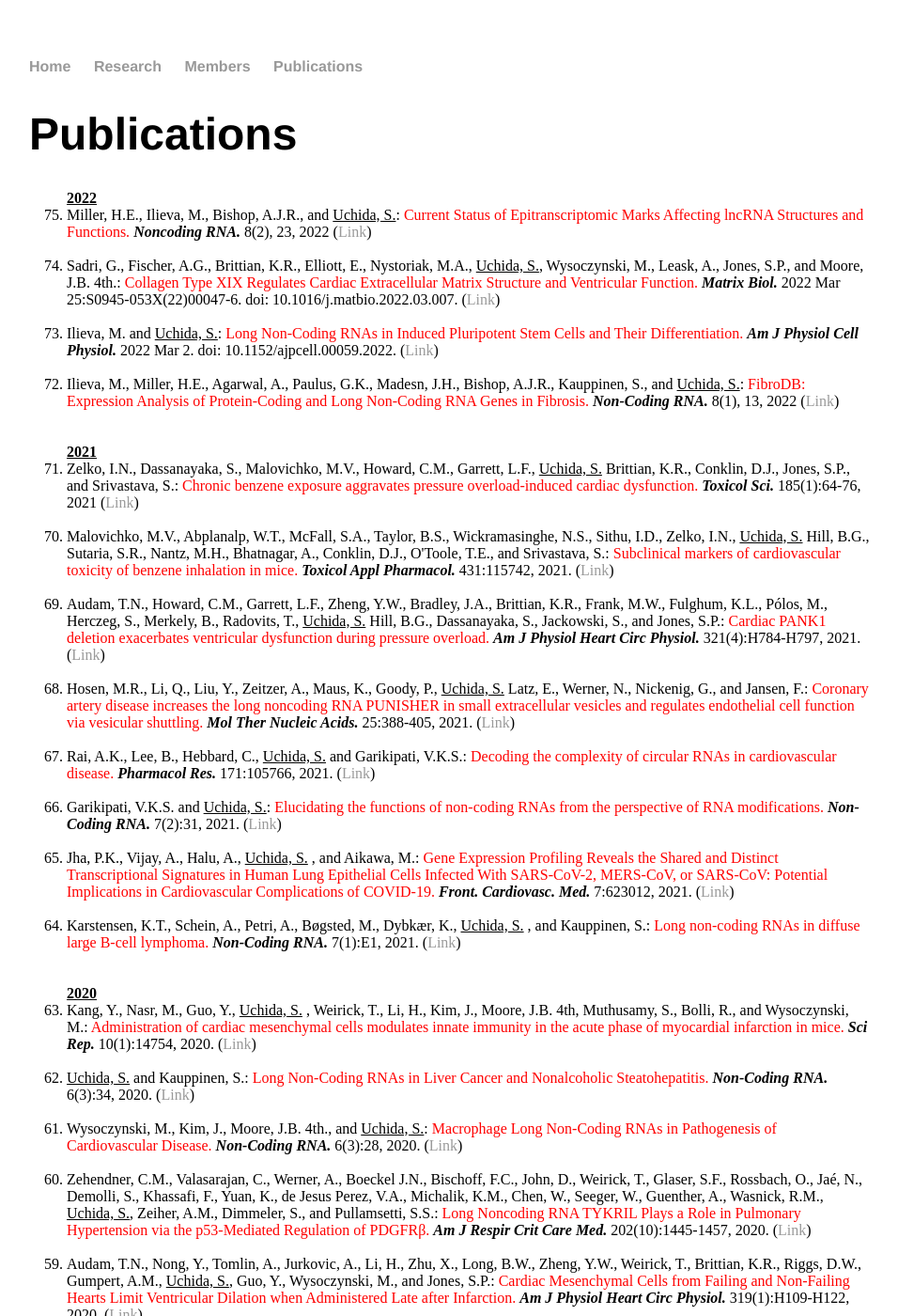
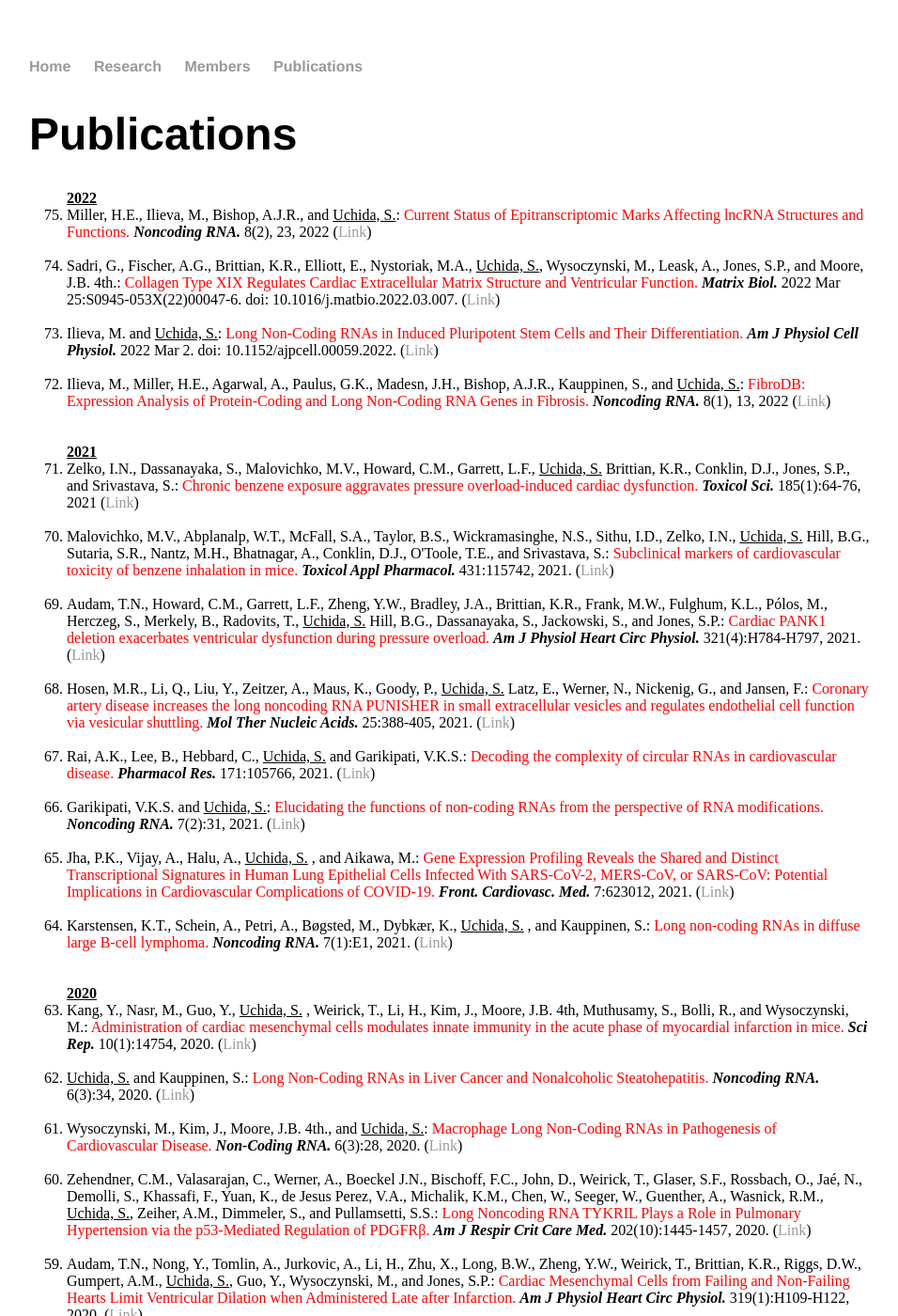
Before and after one commit to heartlncrna/heartlncrna.github.io, a Jekyll site: the page publications/pub_list.html, which Jekyll copies as it is, in a window 1280 px wide and 1400 px high. Shown: the whole window at 94% size, without its empty margins (161-1117 px from the left). Built offline with Jekyll 4.4.1, drawn with Linux system fonts in a browser that asks for light colours.

Commit message:
Update pub_list.html

```diff
--- a/publications/pub_list.html
+++ b/publications/pub_list.html
@@ -38,7 +38,7 @@
 				<li> Ilieva, M. and <u>Uchida, S.</u>: <font color="red">Long Non-Coding RNAs in Induced Pluripotent Stem Cells and Their Differentiation.</font> <b><i>Am J Physiol Cell Physiol. </i></b> 2022 Mar 2.  doi: 10.1152/ajpcell.00059.2022. (<a href="https://journals.physiology.org/doi/abs/10.1152/ajpcell.00059.2022">Link</span></a>)</li>
 			<br>
 
-				<li> Ilieva, M., Miller, H.E., Agarwal, A., Paulus, G.K., Madesn, J.H., Bishop, A.J.R., Kauppinen, S., and <u>Uchida, S.</u>: <font color="red">FibroDB: Expression Analysis of Protein-Coding and Long Non-Coding RNA Genes in Fibrosis.</font> <b><i>Non-Coding RNA. </i></b> 8(1), 13, 2022 (<a href="https://www.mdpi.com/2311-553X/8/1/13/htm">Link</span></a>)</li>
+				<li> Ilieva, M., Miller, H.E., Agarwal, A., Paulus, G.K., Madesn, J.H., Bishop, A.J.R., Kauppinen, S., and <u>Uchida, S.</u>: <font color="red">FibroDB: Expression Analysis of Protein-Coding and Long Non-Coding RNA Genes in Fibrosis.</font> <b><i>Noncoding RNA. </i></b> 8(1), 13, 2022 (<a href="https://www.mdpi.com/2311-553X/8/1/13/htm">Link</span></a>)</li>
 			<br>
 			<br>
 
@@ -58,14 +58,14 @@
 				<li> Rai, A.K., Lee, B., Hebbard, C., <u>Uchida, S.</u> and Garikipati, V.K.S.: <font color="red">Decoding the complexity of circular RNAs in cardiovascular disease.</font> <b><i>Pharmacol Res. </i></b> 171:105766, 2021. (<a href="https://www.sciencedirect.com/science/article/abs/pii/S1043661821003509?via%3Dihub">Link</span></a>)</li>
 			<br>
 
-				<li>Garikipati, V.K.S. and <u>Uchida, S.</u>: <font color="red">Elucidating the functions of non-coding RNAs from the perspective of RNA modifications.</font> <b><i>Non-Coding RNA. </i></b> 7(2):31, 2021. (<a href="https://www.mdpi.com/2311-553X/7/2/31">Link</span></a>)</li>
+				<li>Garikipati, V.K.S. and <u>Uchida, S.</u>: <font color="red">Elucidating the functions of non-coding RNAs from the perspective of RNA modifications.</font> <b><i>Noncoding RNA. </i></b> 7(2):31, 2021. (<a href="https://www.mdpi.com/2311-553X/7/2/31">Link</span></a>)</li>
 			<br>
 
 				<li>Jha, P.K., Vijay, A., Halu, A., <u>Uchida, S.</u> , and Aikawa, M.: <font color="red">Gene Expression
 Profiling Reveals the Shared and Distinct Transcriptional Signatures in Human Lung Epithelial Cells Infected With SARS-CoV-2, MERS-CoV, or SARS-CoV: Potential Implications in Cardiovascular Complications of COVID-19.</font> <b><i>Front. Cardiovasc. Med. </i></b> 7:623012, 2021. (<a href="https://www.frontiersin.org/articles/10.3389/fcvm.2020.623012/abstract">Link</span></a>)</li>
 			<br>
 
-				<li>Karstensen, K.T., Schein, A., Petri, A., Bøgsted, M., Dybkær, K., <u>Uchida, S.</u> , and Kauppinen, S.: <font color="red">Long non-coding RNAs in diffuse large B-cell lymphoma.</font> <b><i>Non-Coding RNA. </i></b> 7(1):E1, 2021. (<a href="https://www.mdpi.com/2311-553X/7/1/1">Link</span></a>)</li>
+				<li>Karstensen, K.T., Schein, A., Petri, A., Bøgsted, M., Dybkær, K., <u>Uchida, S.</u> , and Kauppinen, S.: <font color="red">Long non-coding RNAs in diffuse large B-cell lymphoma.</font> <b><i>Noncoding RNA. </i></b> 7(1):E1, 2021. (<a href="https://www.mdpi.com/2311-553X/7/1/1">Link</span></a>)</li>
 			<br>
 			<br>
 
@@ -73,7 +73,7 @@ Profiling Reveals the Shared and Distinct Transcriptional Signatures in Human Lu
 				<li>Kang, Y., Nasr, M., Guo, Y., <u>Uchida, S.</u> , Weirick, T., Li, H., Kim, J., Moore, J.B. 4th, Muthusamy, S., Bolli, R., and Wysoczynski, M.: <font color="red">Administration of cardiac mesenchymal cells modulates innate immunity in the acute phase of myocardial infarction in mice.</font> <b><i>Sci Rep. </i></b> 10(1):14754, 2020. (<a href="https://www.nature.com/articles/s41598-020-71580-z">Link</span></a>)</li>
 			<br>
 
-				<li><u>Uchida, S.</u> and Kauppinen, S.: <font color="red">Long Non-Coding RNAs in Liver Cancer and Nonalcoholic Steatohepatitis.</font> <b><i>Non-Coding RNA. </i></b> 6(3):34, 2020. (<a href="https://www.mdpi.com/2311-553X/6/3/34/htm">Link</span></a>)</li>
+				<li><u>Uchida, S.</u> and Kauppinen, S.: <font color="red">Long Non-Coding RNAs in Liver Cancer and Nonalcoholic Steatohepatitis.</font> <b><i>Noncoding RNA. </i></b> 6(3):34, 2020. (<a href="https://www.mdpi.com/2311-553X/6/3/34/htm">Link</span></a>)</li>
 			<br>
 
 				<li>Wysoczynski, M., Kim, J., Moore, J.B. 4th., and <u>Uchida, S.</u>: <font color="red">Macrophage Long Non-Coding RNAs in Pathogenesis of Cardiovascular Disease.</font> <b><i>Non-Coding RNA. </i></b> 6(3):28, 2020. (<a href="https://www.mdpi.com/2311-553X/6/3/28">Link</span></a>)</li>
```
